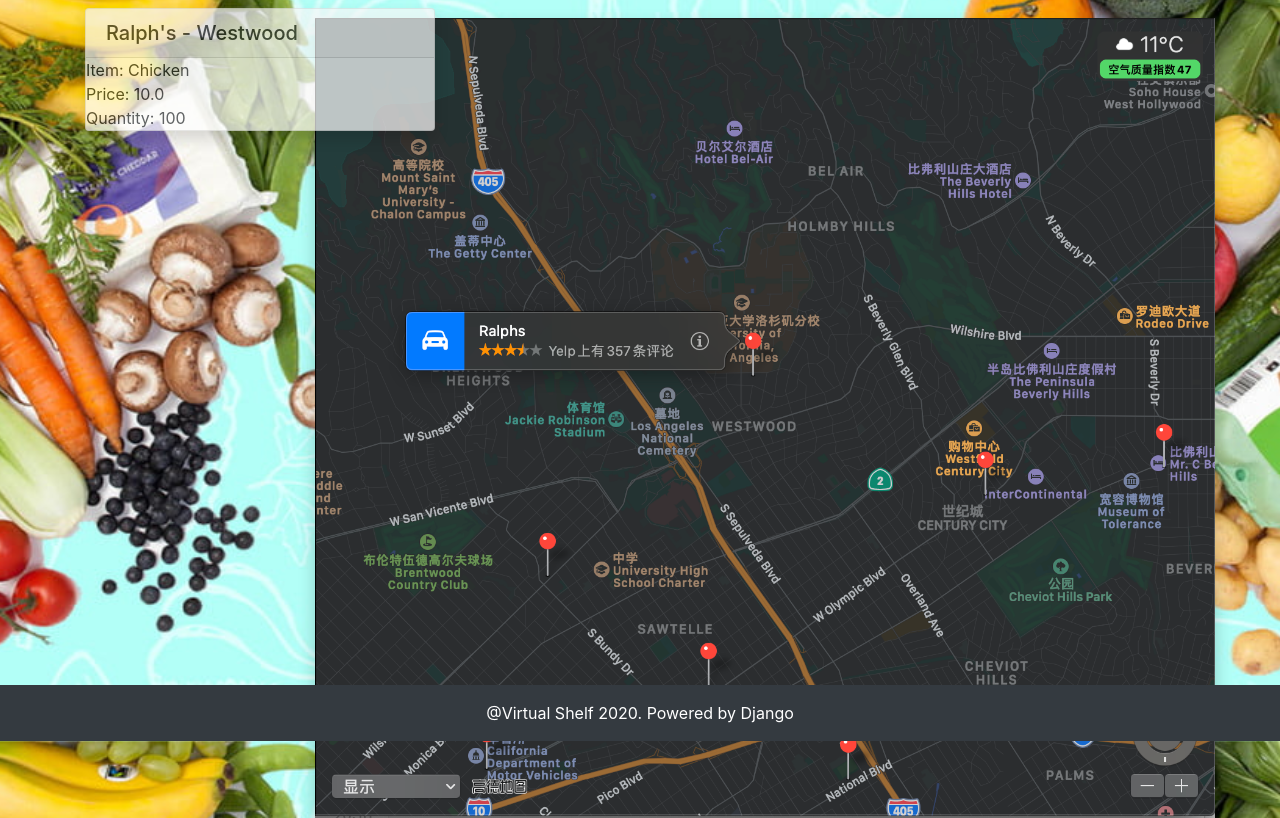
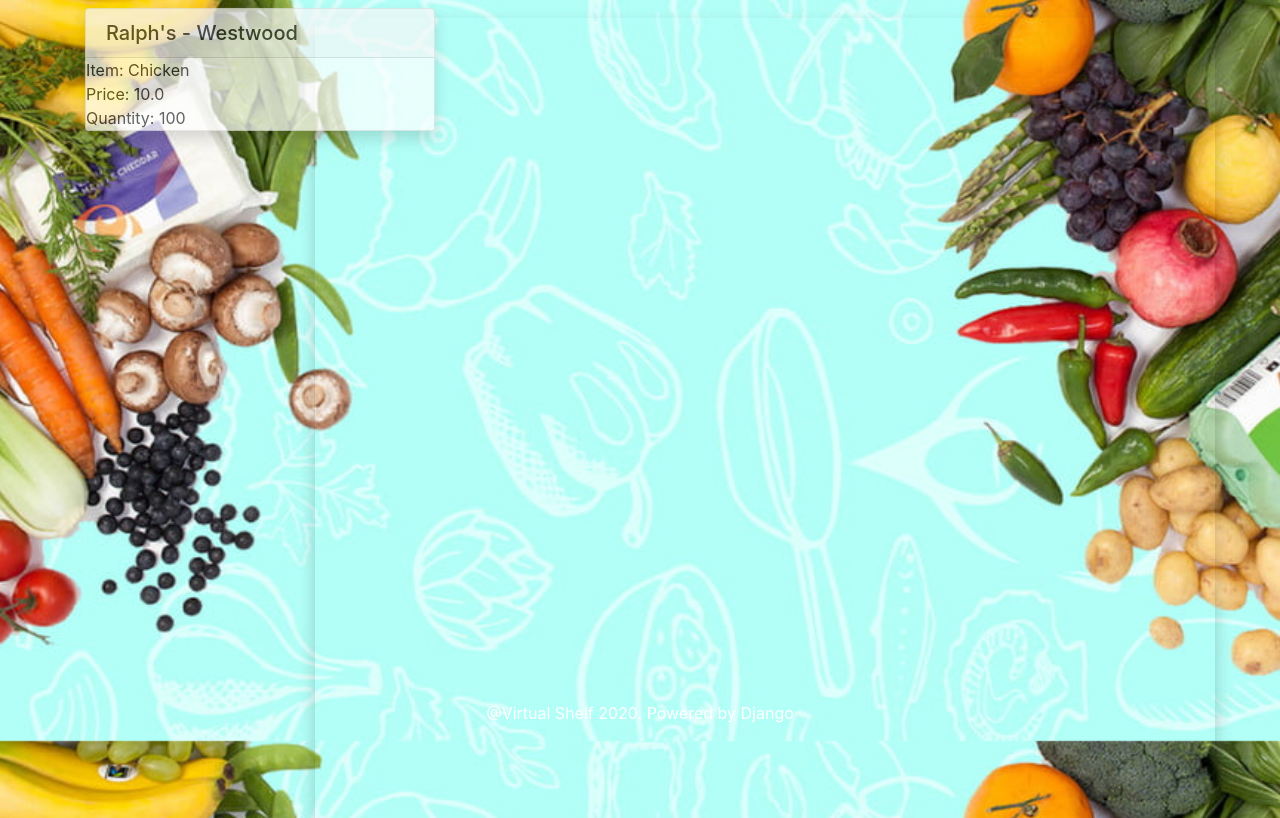
Before and after one commit to AllenLiuX/Virtual-Shelf-Website, a Django app: page /storage/storage-item/Chicken/ in a window 1280 px wide. Shown: the part 59-877 px from the top of the page. Run offline with Django 3.2, Linux system fonts and the light colour scheme; data comes from the database, SQL or seed files in the repository; both versions use the stored data as it was after the commit; some libraries are stand-ins or nearby versions.

Commit message:
map added and item search done

```diff
--- a/virtual_shelf/templates/footer.html
+++ b/virtual_shelf/templates/footer.html
@@ -3,7 +3,7 @@
 <div>
     <br><br><br>
 </div>
-<footer class="py-3 bg-dark fixed-bottom">
+<footer class="py-3 bg-black fixed-bottom">
     <div class="container">
         <p class="m-0 text-center text-white">@Virtual Shelf 2020. Powered by Django</p>
     </div>
```
Also changed, not shown: virtual_shelf/db.sqlite3, virtual_shelf/static/images/chicken.jpg (added), virtual_shelf/static/images/logo6.png (added), virtual_shelf/static/images/supermarket.jpg (added), virtual_shelf/static/images/tissue.jpeg (added), virtual_shelf/storage/views.py, virtual_shelf/templates/storage/item_result.html, virtual_shelf/templates/storage/list.html, virtual_shelf/templates/storage/search.html.
